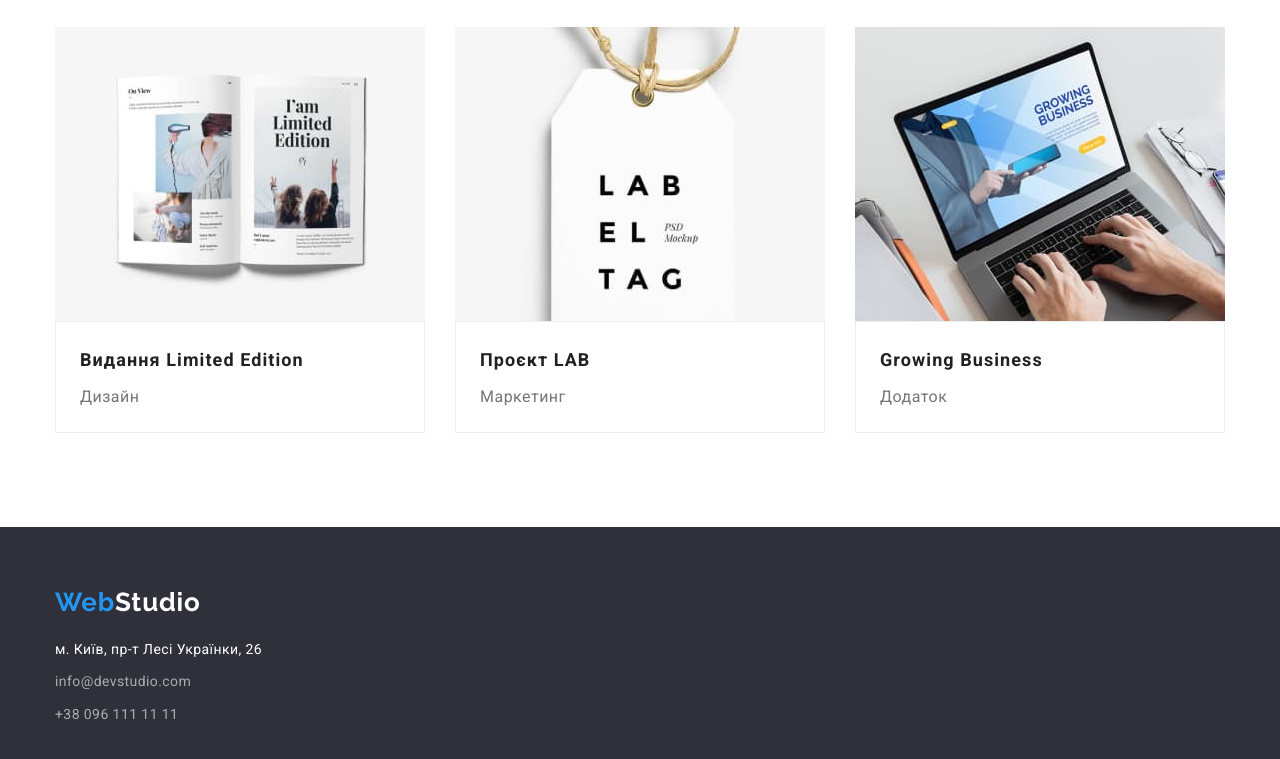
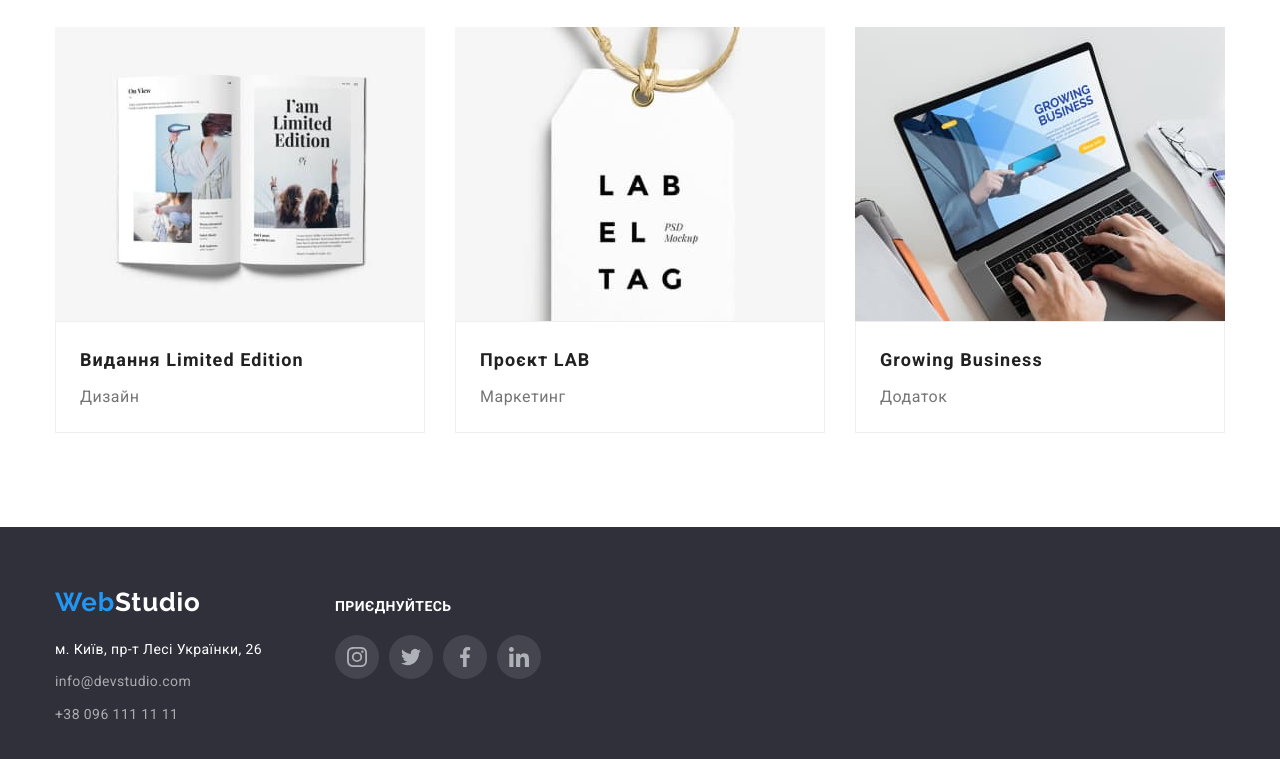
Before and after one commit to gambel1/goit-markup-hw-04, a plain HTML site: page portfolio.html in a window 1280 px wide. Shown: the part 1111-1870 px from the top of the page. Drawn offline with nearby package versions, Linux system fonts and the light colour scheme.

```diff
--- a/css/styles.css
+++ b/css/styles.css
@@ -452,7 +452,7 @@ footer {
    background-color: var(--acent-color);
 }
 .footer-link:focus {
-   fill: var(--White);
+   background-color: var(--acent-color);
 }
 
 /* Портфолио */
@@ -486,10 +486,9 @@ footer {
    cursor: pointer;
 }
 .button-list-item:focus {
-   background: var(--acent-color);
-   box-shadow: 0px 3px 1px rgba(0, 0, 0, 0.1), 0px 1px 2px rgba(0, 0, 0, 0.08), 0px 2px 2px rgba(0, 0, 0, 0.12);
-   cursor: pointer;
-}
+   background: #F5F4FA;
+   filter: drop-shadow(0px 4px 4px rgba(0, 0, 0, 0.25));
+   }
 .reclam {
    display: flex;
    flex-wrap: wrap;
--- a/portfolio.html
+++ b/portfolio.html
@@ -220,12 +220,14 @@
 
     <footer>
 
-        <div class="container">
+        <div class="container footer-box">
+            <div>
                 <address class="address">
                     <a lang="en" class="logotipes" href="./index.html"><span class="logo-conteiner">Web</span>Studio</a>
                     <ul class="address-list">
                         <li>
-                    <a class="address-name mails" href="https://goo.gl/maps/CPtrU1FHBa2aNyZL9" target="_blank" rel="noopener noreferrer nofollow">
+                            <a class="address-name mails" href="https://goo.gl/maps/CPtrU1FHBa2aNyZL9" target="_blank"
+                                rel="noopener noreferrer nofollow">
                                 м. Київ, пр-т Лесі
                                 Українки, 26</a>
                         </li>
@@ -235,9 +237,52 @@
                         <li>
                             <a class="address-link" href="tel:+380961111111">+38 096 111 11 11</a>
                         </li>
-
                     </ul>
                 </address>
+            </div>
+
+            <div>
+                <b class="footer-title">
+                    приєднуйтесь
+                </b>
+                <ul class="footer-list">
+                    <li>
+                        <a href="" class="footer-link">
+                            <svg class="footer-icon" width="20" height="20">
+                                <use href="./images/icons.svg#icon-instagram">
+                                </use>
+                            </svg>
+                        </a>
+                    </li>
+
+                    <li>
+                        <a href="" class="footer-link">
+                            <svg class="footer-icon" width="20" height="20">
+                                <use href="./images/icons.svg#icon-twitter">
+                                </use>
+                            </svg>
+                        </a>
+                    </li>
+
+                    <li>
+                        <a href="" class="footer-link">
+                            <svg class="footer-icon" width="20" height="20">
+                                <use href="./images/icons.svg#icon-facebook">
+                                </use>
+                            </svg>
+                        </a>
+                    </li>
+
+                    <li>
+                        <a href="" class="footer-link">
+                            <svg class="footer-icon" width="20" height="20">
+                                <use href="./images/icons.svg#icon-linkedin">
+                                </use>
+                            </svg>
+                        </a>
+                    </li>
+                </ul>
+            </div>
         </div>
 
     </footer>
```
Lines whose indentation alone changed are shown as unchanged.
